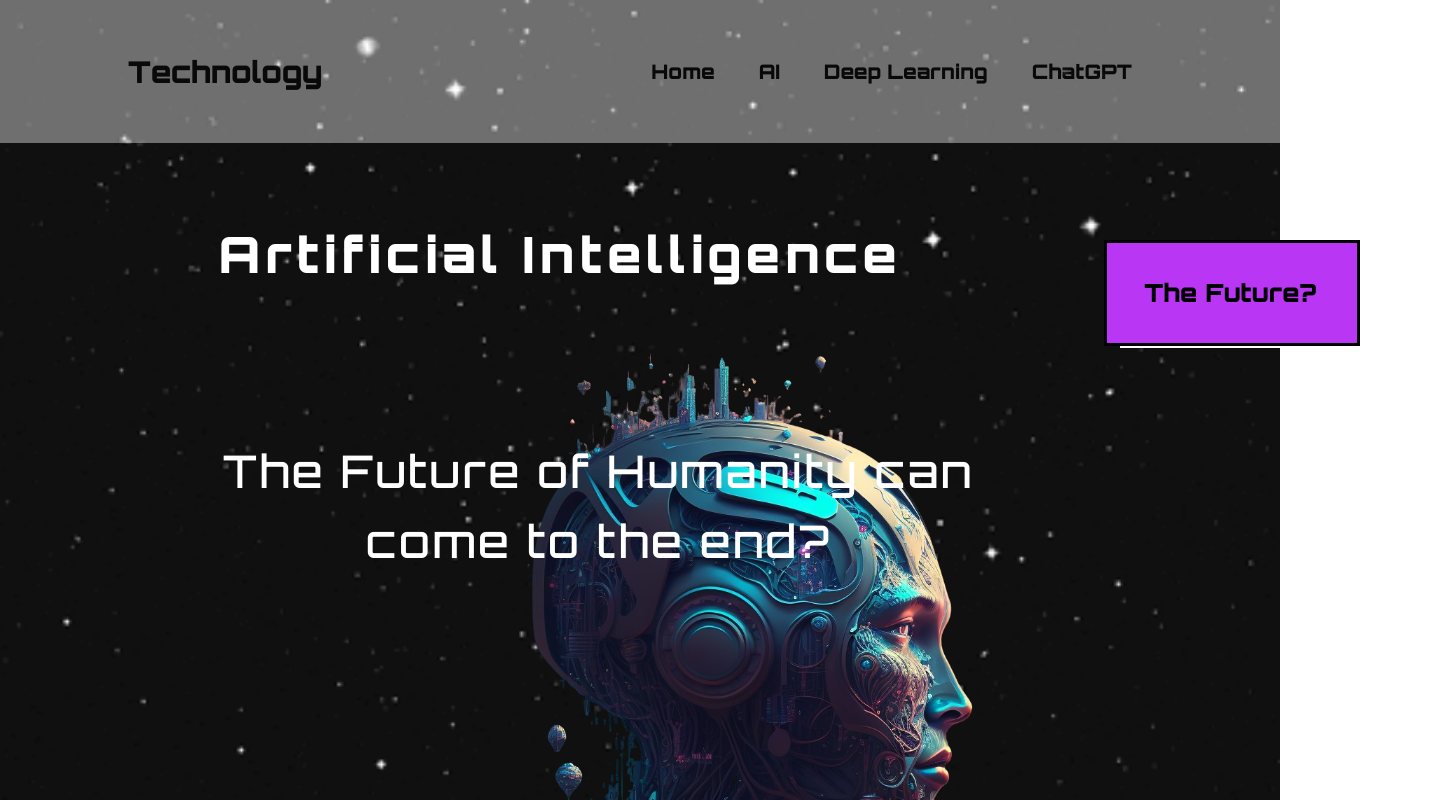
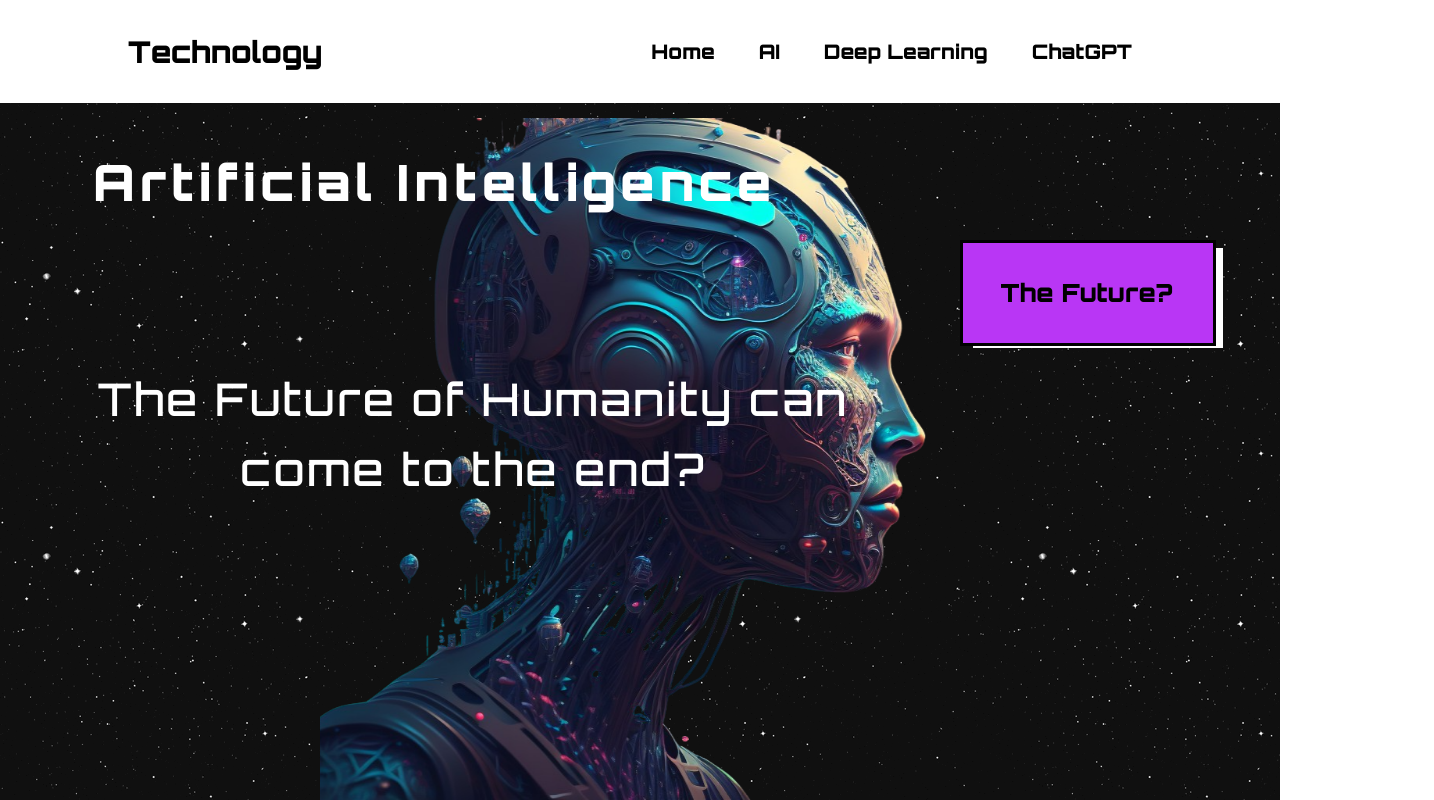
Before and after one commit to HseinKt/Parallax_Website, a plain HTML site: page ai_page.html in a window 1280 px wide. Shown: the whole page, 1434 px wide, since content can reach past the window. Drawn offline with Linux system fonts and the light colour scheme.

Commit message:
Fixing styles

```diff
--- a/ai_page.html
+++ b/ai_page.html
@@ -191,9 +191,6 @@
             </div>
         </div>
     </div>
-    <footer>
-        <p>&copy; 2023 ChatGPT. All rights reserved.</p>
-    </footer>
 </body>
 
 </html>
--- a/ai_style.css
+++ b/ai_style.css
@@ -1,12 +1,10 @@
 @import url('https://fonts.googleapis.com/css2?family=Orbitron:wght@500;900&display=swap');
 @import url('https://fonts.googleapis.com/css2?family=Inter:wght@700;800;900&family=Lato:wght@400;700;900&family=Orbitron:wght@500;900&display=swap');
-
-
 body {
     margin: 0;
 }
-
 .mainwrapper {
+    width: 100%;
     height: 100vh;
     perspective: 1px;
     transform-style: preserve-3d;
@@ -15,7 +13,6 @@ body {
     position: absolute;
     top: 0;
 }
-
 /* Nav Bar Styling*/
 header h1 {
     font-family: "Orbitron";
@@ -25,7 +22,6 @@ header h1 {
     cursor: pointer;
     margin-right: auto;
 }
-
 li,
 a {
     font-family: "Orbitron";
@@ -36,36 +32,30 @@ a {
     text-decoration: none;
     color: black;
 }
-
 header {
     display: flex;
     justify-content: space-around;
     align-items: center;
-    padding: 30px 10%;
+    padding: 10px 10%;
     background-color: white;
     position: relative;
     z-index: 10;
-    opacity: 0.4;
+    opacity: 1;
 }
-
 .nav_links {
     list-style: none;
 }
-
 .nav_links li {
     display: inline-block;
     padding: 0px 20px;
 }
-
 .nav_links li a {
     transition: all 0.3s ease 0s;
 }
-
 .nav_links li a:hover {
     color: #B936F5;
     text-decoration: underline;
 }
-
 /* Containers*/
 .container {
     text-align: center;
@@ -79,11 +69,7 @@ header {
     background-image: url(resources/stars.gif);
     background-position: center;
     background-attachment: fixed;
-    background-repeat: no-repeat;
-    background-size: cover;
-    padding-top: 5%;
 }
-
 .container2 {
     text-align: center;
     width: 100vw;
@@ -98,7 +84,6 @@ header {
     background-position: center;
     background-attachment: fixed;
 }
-
 .container3 {
     text-align: center;
     color: var(--color);
@@ -113,7 +98,6 @@ header {
     background-position: center;
     background-attachment: fixed;
 }
-
 /* container 1*/
 .flexText1 {
     display: flex;
@@ -121,10 +105,9 @@ header {
     justify-content: flex-start;
     min-width: 800px;
     margin-bottom: 30%;
-    margin-right: 20%;
-    z-index: 1;
+    margin-right: 30%;
+    z-index: 3;
 }
-
 .flexText1 h1 {
     max-width: fit-content;
     font-family: 'Orbitron';
@@ -133,8 +116,15 @@ header {
     font-size: 50px;
     color: white;
 }
-
-
+.flexText1 p{
+    min-width: fit-content;
+    margin-bottom: auto;
+    font-family: 'Orbitron';
+    font-style: normal;
+    font-weight: 500;
+    font-size: 50px;
+    color: white;
+}
 .flexbox1 {
     min-width: 50%;
     height: 600px;
@@ -144,21 +134,21 @@ header {
     position: absolute;
     margin-top: -9%;
 }
-
 .robot1-face1 {
     background-image: url(resources/robot1.png);
     background-size: contain;
     background-repeat: no-repeat;
     background-position: center bottom;
+    background-attachment: fixed;
     width: 100%;
     height: 130%;
-    padding-bottom: 20px;
+    padding-top: 20px;
     left: 328px;
+    z-index: 2;
 }
-
 .front-box {
     border: 3px solid black;
-    margin-left: 2%;
+    margin-right: 20%;
     position: absolute;
     top: 30%;
     background: #B936F5;
@@ -166,7 +156,6 @@ header {
     height: 100px;
     z-index: 1;
 }
-
 .front-box h1 {
     position: absolute;
     width: max-content;
@@ -180,18 +169,16 @@ header {
     padding-left: 1.5em;
     padding-top: 0.7em;
 }
-
 .back-box {
     left: 1%;
     top: 31%;
     width: 250px;
     height: 100px;
-    margin-left: 30px;
+    margin-right: 20px;
     position: absolute;
     background: white;
     max-width: 100%;
 }
-
 /* Container 2*/
 .section2 {
     min-width: 100%;
@@ -199,7 +186,6 @@ header {
     display: flex;
     justify-content: center;
 }
-
 .section2-text {
     min-width: 250px;
     max-height: 650px;
@@ -209,7 +195,6 @@ header {
     justify-content: center;
     align-items: center;
 }
-
 .text-flex p {
     font-family: 'Orbitron';
     font-weight: lighter;
@@ -219,17 +204,14 @@ header {
     padding: 1em;
     text-align: left;
 }
-
 .text-flex {
     margin-left: 50px;
     margin-right: 50px;
 }
-
 .text-flex span {
     font-family: 'Orbitron';
     font-weight: bold;
 }
-
 .section2-img {
     min-width: 50%;
     min-height: 80%;
@@ -237,7 +219,6 @@ header {
     justify-content: center;
     align-items: flex-end;
 }
-
 .img-flex {
     width: 94.5%;
     height: 67%;
@@ -248,7 +229,6 @@ header {
     margin-left: 45px;
     z-index: 1;
 }
-
 .robot2-face {
     width: 40%;
     height: 80%;
@@ -260,7 +240,6 @@ header {
     transform: rotateY(180deg);
     z-index: 1;
 }
-
 .decoration-box2 {
     border: 3px solid black;
     position: absolute;
@@ -272,7 +251,6 @@ header {
     margin-top: 50%;
     z-index: 1;
 }
-
 .decoration-box2 h1 {
     width: max-content;
     margin: auto;
@@ -286,7 +264,6 @@ header {
     font-size: 17px;
     text-align: center;
 }
-
 .box2-back {
     position: absolute;
     width: 250px;
@@ -297,22 +274,18 @@ header {
     margin-left: -70px;
     margin-top: 43%;
 }
-
 .blank,
 .other {
-    width: 100%;
-    max-width: 100%;
+    min-width: 100vw;
     min-height: 30vh;
     margin: 0;
     background-color: black;
 }
-
 .second {
     background-image: url(resources/bg.jpg);
     background-attachment: fixed;
     height: 1200px;
 }
-
 .item {
     display: flex;
     max-width: 320px;
@@ -325,7 +298,6 @@ header {
     -moz-box-shadow: 0px 29px 38px -15px rgba(0, 0, 0, 0.43);
     box-shadow: 0px 29px 38px -15px rgba(0, 0, 0, 0.43);
 }
-
 .item p {
     padding: 2em;
     text-align: left;
@@ -334,11 +306,9 @@ header {
     letter-spacing: 1.5px;
     line-height: 17px;
 }
-
 .item p span {
     font-weight: bolder;
 }
-
 .img {
     width: 90%;
     height: 200px;
@@ -349,28 +319,22 @@ header {
     border-radius: .3em;
     ;
 }
-
 .img-first {
     background-image: url(resources/bot.gif);
 }
-
 .img-second {
     background-image: url(resources/finance.gif);
 }
-
 .img-third {
     background-image: url(resources/health.gif);
 }
-
 .img-fourth {
     background-image: url(resources/social.gif);
 }
-
 .second {
     flex-direction: row;
     gap: 1.6em;
 }
-
 /* Container 3*/
 .container3-flex {
     min-width: 100%;
@@ -378,16 +342,13 @@ header {
     display: flex;
     justify-content: center;
 }
-
 .container3-text {
     width: 50%;
 }
-
 .container3-divText {
     min-width: 100px;
     max-width: fit-content;
 }
-
 .container3-divText h1 {
     min-width: 120px;
     padding-left: 0.5em;
@@ -399,7 +360,6 @@ header {
     color: white;
     letter-spacing: 1px;
 }
-
 .container3-divText p {
     width: fit-content;
     padding-left: 1em;
@@ -414,7 +374,6 @@ header {
     font-size: 19px;
     color: white;
 }
-
 .container3-card {
     min-width: 50%;
     height: 77%;
@@ -422,7 +381,6 @@ header {
     justify-content: space-around;
     flex-wrap: wrap;
 }
-
 .item2 {
     display: flex;
     max-width: 350px;
@@ -435,7 +393,6 @@ header {
     -moz-box-shadow: 0px 29px 38px -15px rgba(0, 0, 0, 0.43);
     box-shadow: 0px 29px 38px -15px rgba(0, 0, 0, 0.43);
 }
-
 .item2 h1 {
     font-family: 'Orbitron';
     font-weight: bold;
@@ -444,7 +401,6 @@ header {
     padding-top: 1em;
     margin-right: 1em;
 }
-
 .item2 p {
     font-family: 'Orbitron';
     font-weight: normal;
@@ -458,66 +414,56 @@ header {
     margin-right: 2em;
     letter-spacing: 1px;
 }
-
 .secondItem h1 {
     margin-left: 2em;
 }
-
 .container3-img {
     width: 50vw;
     height: 100vh;
 }
-
 .img1 {
     position: absolute;
-    width: 40%;
+    width: 30%;
     height: 35%;
-    margin-left: 8em;
-    margin-top: 34em;
+    margin-left: 2%;
+    margin-top: 25%;
     background-image: url(resources/banner1.jpg);
     background-size: cover;
     background-repeat: no-repeat;
     background-position: center;
 }
-
 .img2 {
     position: absolute;
-    width: 25%;
-    height: 40%;
-    margin-left: 25em;
+    width: 20%;
+    height: 30%;
+    margin-left: 15%;
     margin-top: 7em;
     background-image: url(resources/banner2.png);
     background-size: cover;
     background-repeat: no-repeat;
     background-position: center;
 }
-
 .img3 {
     position: absolute;
-    width: 17%;
-    height: 30%;
-    margin-top: 15em;
-    margin-left: 7em;
+    width: 15%;
+    height: 20%;
+    margin-top: 15%;
+    margin-left: 2%;
     background-image: url(resources/banner3.jpg);
+    background-position: right;
     background-size: cover;
     background-repeat: no-repeat;
-    background-position: left;
 }
-
 /* Media Queries*/
 @media (max-width: 1500px) {
-
     .container {
         width: 112vw;
     }
-
     .container3 {
         width: 112vw;
         height: 150vh;
     }
-
     .flexText1 h1 {
-
         left: 0;
         margin-top: 300px;
         margin-left: 150px;
@@ -529,7 +475,6 @@ header {
         color: white;
         z-index: 1;
     }
-
     .flexText1 p {
         width: 800px;
         height: 700px;
@@ -547,16 +492,13 @@ header {
         padding-top: 1.5em;
         z-index: 1;
     }
-
     .robot1-face1 {
         top: 215px;
     }
-
     .blank,
     .other {
         width: 112vw;
     }
-
     .text-flex p {
         font-weight: lighter;
         font-size: 20px;
@@ -565,7 +507,6 @@ header {
         padding-top: 1em;
         text-align: left;
     }
-
     .img-flex {
         margin-top: 415px;
         margin-right: -9.7em;
@@ -574,30 +515,23 @@ header {
     .robot2-face {
         margin-top: 123px;
     }
-
     .decoration-box2 {
         margin-top: 60%;
     }
-
     .box2-back {
         margin-top: 61%;
     }
-
     .item p {
         padding: 1.5em;
         font-size: 18px;
         line-height: 25px;
     }
-
 }
-
 @media (min-width: 1100px) {
-
     .container,
     .container3 {
         width: 112vw;
     }
-
     .flexText1 h1 {
         margin-top: 100px;
         margin-left: 70px;
@@ -606,7 +540,6 @@ header {
         font-size: 50px;
         letter-spacing: 0.1em;
     }
-
     .flexText1 p {
         min-width: 400px;
         height: fit-content;
@@ -617,29 +550,23 @@ header {
         font-weight: 500;
         font-size: 45px;
     }
-
     .robot1-face1 {
         margin-top: 5%;
     }
-
     .front-box {
         left: 75%;
     }
-
     .back-box {
         left: 76%;
     }
-
     .blank,
     .other {
         width: 112vw;
     }
-
     .text-flex {
         min-width: 700px;
         margin-bottom: 10%;
     }
-
     .text-flex p {
         font-weight: lighter;
         font-size: 20px;
@@ -648,31 +575,16 @@ header {
         padding-top: 1em;
         text-align: left;
     }
-
     .img-flex {
         margin-top: 37%;
     }
-
     .robot2-face {
         margin-top: 2%;
     }
-
     .decoration-box2 {
         margin-top: 40%;
     }
-
     .box2-back {
         margin-top: 41%;
     }
 }
-
-footer {
-    background-color: #ccc;
-    color: #333;
-    padding: 10px;
-    text-align: center;
-}
-
-footer p {
-    margin: 0;
-}
```
